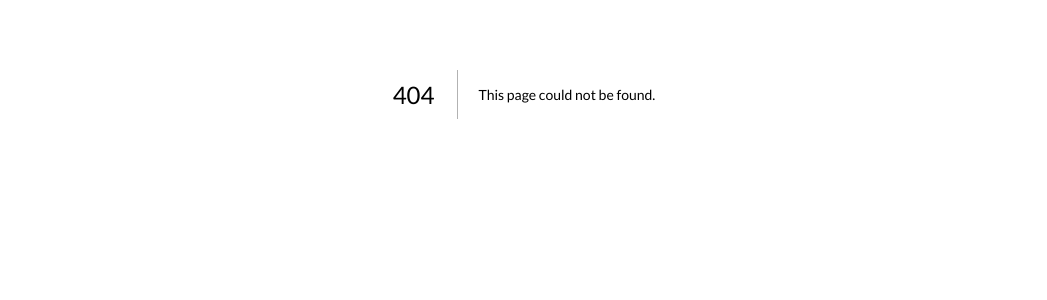
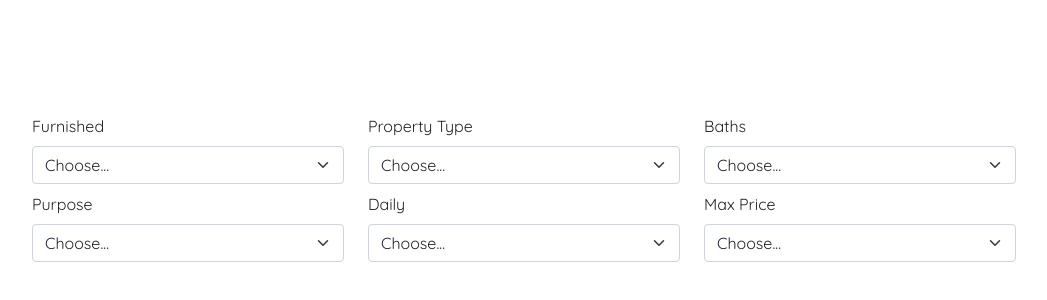
Before and after one commit to Ademayowa/real-estate-v1, a Next.js app: page /search in a window 1280 px wide. Before the commit this address had no page. Shown: the part 306-606 px from the top of the page, without its empty margins (116-1163 px from the left). Built offline with nearby package versions, Linux system fonts and the light colour scheme; a small style sheet from the web is missing.

Commit message:
added search page

```diff
--- /dev/null
+++ b/pages/search.js
@@ -0,0 +1,94 @@
+import {
+  Container,
+  Row,
+  Col,
+  Form,
+  Group,
+  Label,
+  Control,
+} from 'react-bootstrap';
+import styles from '@/styles/Search.module.css';
+
+export default function SearcPage() {
+  return (
+    <section className={styles.search}>
+      <Form>
+        <Row className='mb-2'>
+          <Form.Group
+            as={Col}
+            controlId='formGridState'
+            className={styles.test}
+          >
+            <Form.Label>Furnished</Form.Label>
+            <Form.Select defaultValue='Choose...'>
+              <option>Choose...</option>
+              <option>...</option>
+            </Form.Select>
+          </Form.Group>
+
+          <Form.Group
+            as={Col}
+            controlId='formGridState'
+            className={styles.test}
+          >
+            <Form.Label>Property Type</Form.Label>
+            <Form.Select defaultValue='Choose...'>
+              <option>Choose...</option>
+              <option>...</option>
+            </Form.Select>
+          </Form.Group>
+
+          <Form.Group
+            as={Col}
+            controlId='formGridState'
+            className={styles.test}
+          >
+            <Form.Label>Baths</Form.Label>
+            <Form.Select defaultValue='Choose...'>
+              <option>Choose...</option>
+              <option>...</option>
+            </Form.Select>
+          </Form.Group>
+        </Row>
+
+        <Row className='mb-5'>
+          <Form.Group
+            as={Col}
+            controlId='formGridState'
+            className={styles.test}
+          >
+            <Form.Label>Purpose</Form.Label>
+            <Form.Select defaultValue='Choose...'>
+              <option>Choose...</option>
+              <option>...</option>
+            </Form.Select>
+          </Form.Group>
+
+          <Form.Group
+            as={Col}
+            controlId='formGridState'
+            className={styles.test}
+          >
+            <Form.Label>Daily</Form.Label>
+            <Form.Select defaultValue='Choose...'>
+              <option>Choose...</option>
+              <option>...</option>
+            </Form.Select>
+          </Form.Group>
+
+          <Form.Group
+            as={Col}
+            controlId='formGridState'
+            className={styles.test}
+          >
+            <Form.Label>Max Price</Form.Label>
+            <Form.Select defaultValue='Choose...'>
+              <option>Choose...</option>
+              <option>...</option>
+            </Form.Select>
+          </Form.Group>
+        </Row>
+      </Form>
+    </section>
+  );
+}
--- a/styles/Search.module.css
+++ b/styles/Search.module.css
@@ -3,3 +3,40 @@
   grid-template-columns: repeat(auto-fill, minmax(300px, 1fr)) !important;
   grid: 2rem;
 }
+
+.search {
+  /* margin-top: -100px !important; */
+  background-color: var(--white-color) !important;
+  border-radius: 10px;
+  padding: 20px;
+  position: absolute;
+  top: 50%;
+  right: 10%;
+  left: 10%;
+}
+
+@media (max-width: 768px) {
+  .search {
+    padding: 20px;
+    position: absolute;
+    top: 45%;
+    right: 10%;
+    left: 10%;
+  }
+}
+
+@media (max-width: 565px) {
+  .test {
+    display: grid;
+    grid-template-columns: repeat(auto-fill, minmax(200px, 1fr)) !important;
+    /* grid-template-columns: repeat(3, 1fr) !important; */
+  }
+
+  /* .search {
+    padding: 20px;
+    position: absolute;
+    top: 20%;
+    right: 10%;
+    left: 10%;
+  } */
+}
--- a/styles/globals.css
+++ b/styles/globals.css
@@ -5,6 +5,7 @@
   --black-color: #000;
   --green-color: #27ae60;
   --blue-color: #2d3954;
+  --gray-color: #f3f5f8;
   --font-two: 'Lato', sans-serif;
 }
 
@@ -26,3 +27,7 @@ h1,
 h2 {
   font-family: var(--font-two);
 }
+
+.wrapper {
+  position: relative;
+}
```
Also changed, not shown: pages/index.js (+9 -7 lines), styles/Hero.module.css (+26 -6 lines).
